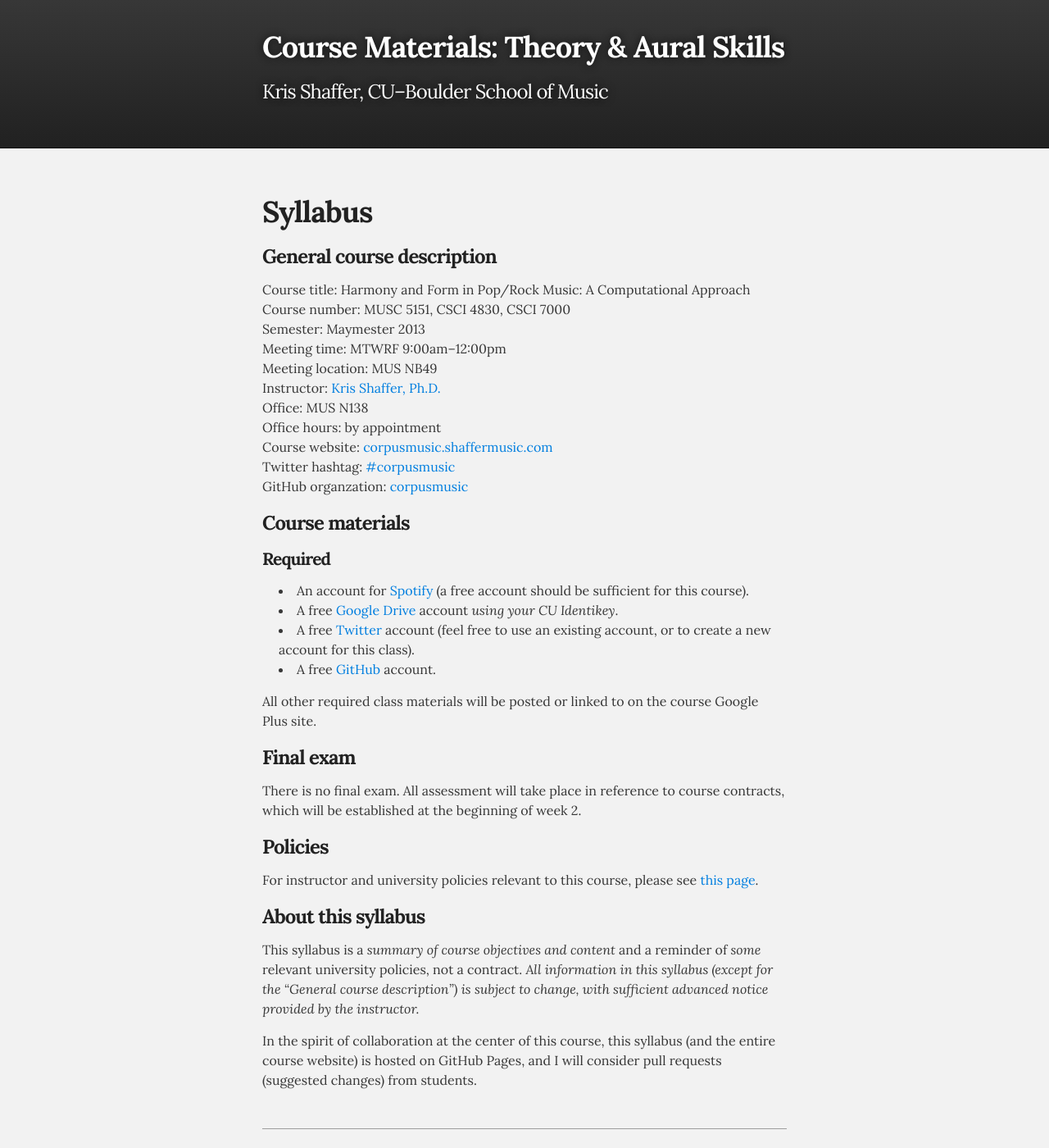
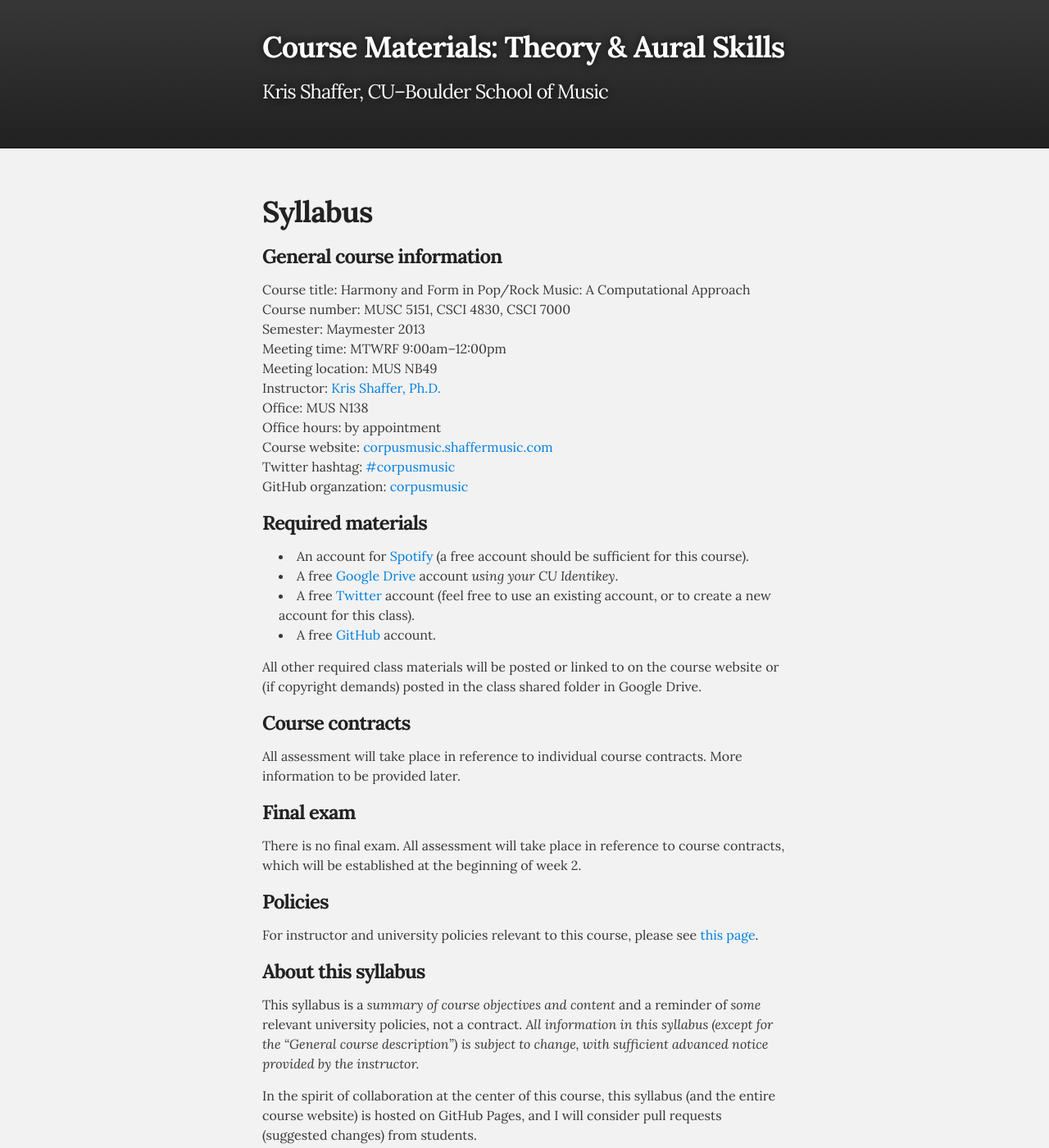
Before and after one commit to kshaffer/corpusmusic, a Jekyll site: the page built from syllabus.md, in a window 1280 px wide and 1400 px high. Shown: the whole window at 82% size. Built offline with Jekyll 4.4.1, drawn with Linux system fonts in a browser that asks for light colours; Markdown is read by kramdown in place of the engine named in the settings.

Commit message:
syllabus updates

```diff
--- a/syllabus.md
+++ b/syllabus.md
@@ -6,7 +6,7 @@ author: Kris Shaffer
 
 # {{ page.title }} #
 
-### General course description ###
+### General course information ###
 
 Course title: Harmony and Form in Pop/Rock Music: A Computational Approach
 Course number: MUSC 5151, CSCI 4830, CSCI 7000
@@ -20,16 +20,18 @@ Course website: [corpusmusic.shaffermusic.com](http://corpusmusic.shaffermusic.c
 Twitter hashtag: [#corpusmusic](https://twitter.com/search?f=realtime&q=%23corpusmusic&src=typd)
 GitHub organzation: [corpusmusic](https://github.com/orgs/corpusmusic)
 
-### Course materials ###
-
-#### Required ####
+### Required materials ###
 
 - An account for [Spotify](http://www.spotify.com) (a free account should be sufficient for this course).
 - A free [Google Drive](http://drive.google.com) account *using your CU Identikey*.
 - A free [Twitter](http://twitter.com) account (feel free to use an existing account, or to create a new account for this class).
 - A free [GitHub](http://github.com) account.
 
-All other required class materials will be posted or linked to on the course Google Plus site.
+All other required class materials will be posted or linked to on the course website or (if copyright demands) posted in the class shared folder in Google Drive.
+
+### Course contracts ###
+
+All assessment will take place in reference to individual course contracts. More information to be provided later.
 
 ### Final exam ###
 
```
